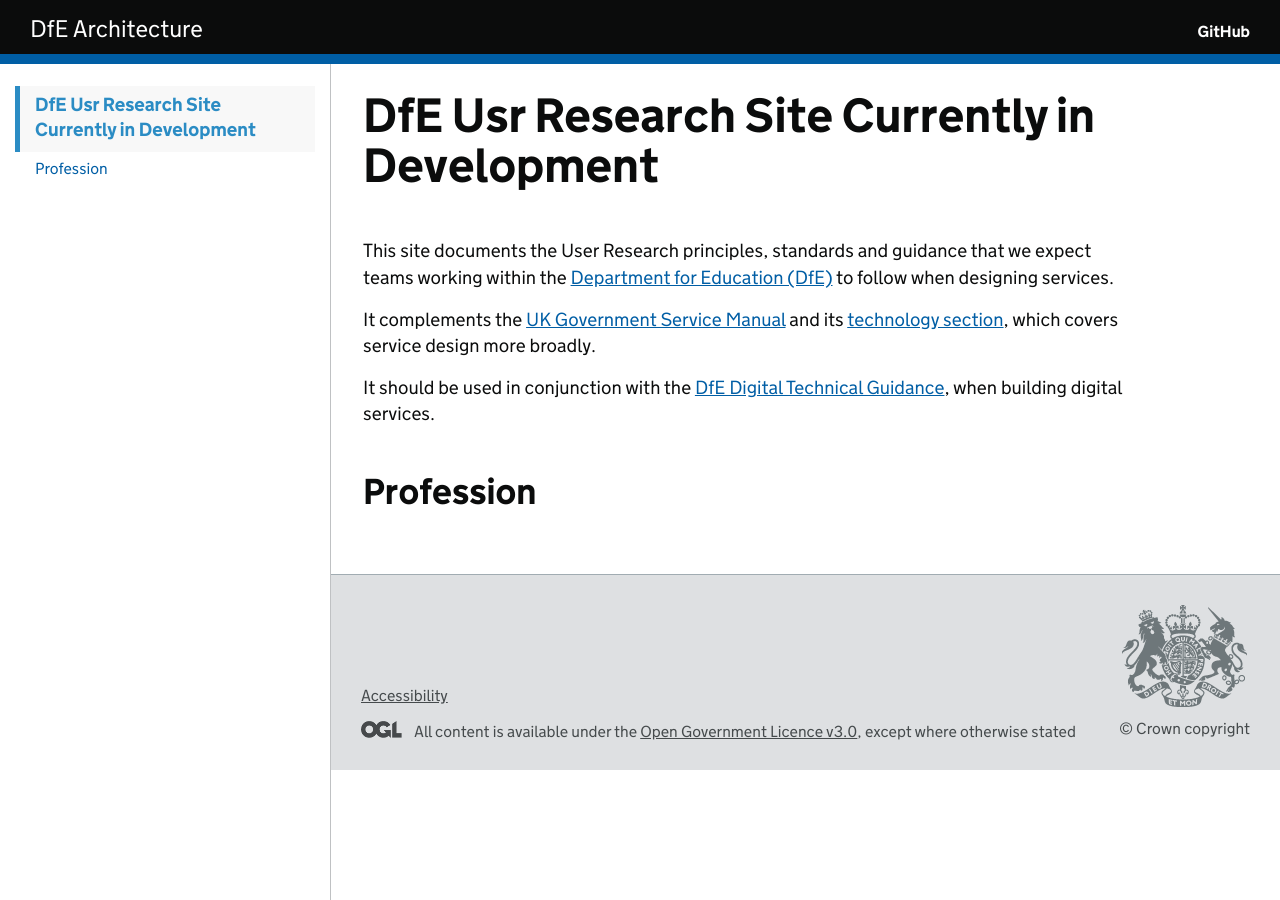
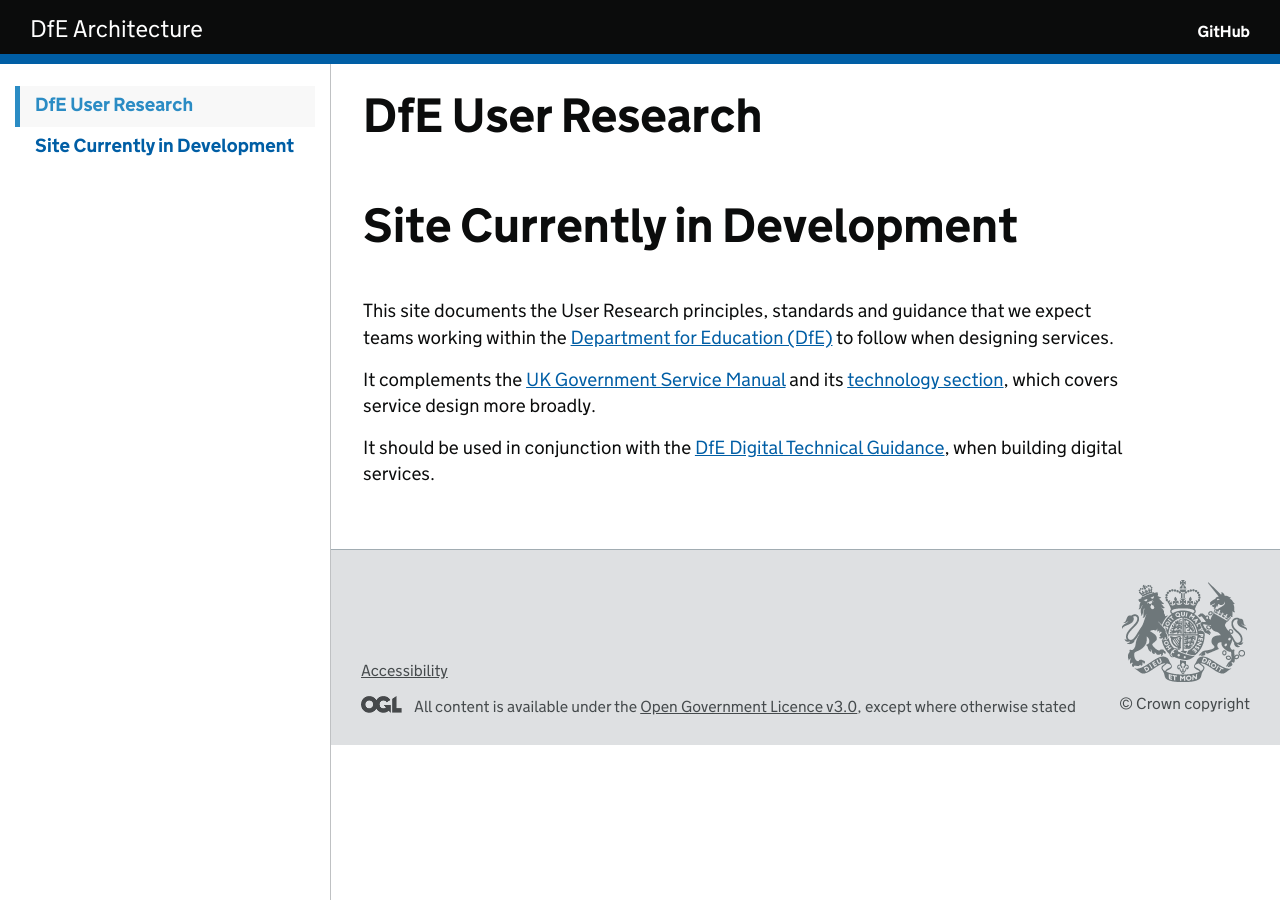
Before and after one commit to DFE-Digital/user-research-manual, a Jekyll site: the page built from index.md, in a window 1280 px wide. Built offline with Jekyll 4.4.1, drawn with Linux system fonts in a browser that asks for light colours; our own code applies the rules of GitHub Pages for plain Markdown files.

Commit message:
Update index.md
Altered front page to include under development header

```diff
--- a/index.md
+++ b/index.md
@@ -1,4 +1,5 @@
-# DfE Usr Research **Site Currently in Development**
+# DfE User Research
+# Site Currently in Development
 This site documents the User Research principles, standards and guidance that we expect teams working
 within the [Department for Education (DfE)](https://www.gov.uk/government/organisations/department-for-education)
 to follow when designing services.
@@ -10,5 +11,3 @@ which covers service design more broadly.
 It should be used in conjunction with the
 [DfE Digital Technical Guidance](https://technical-guidance.education.gov.uk),
 when building digital services.
-
-## Profession
```
